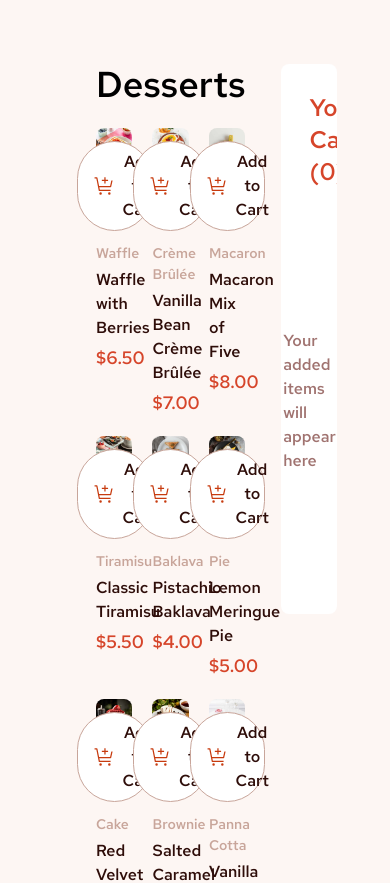
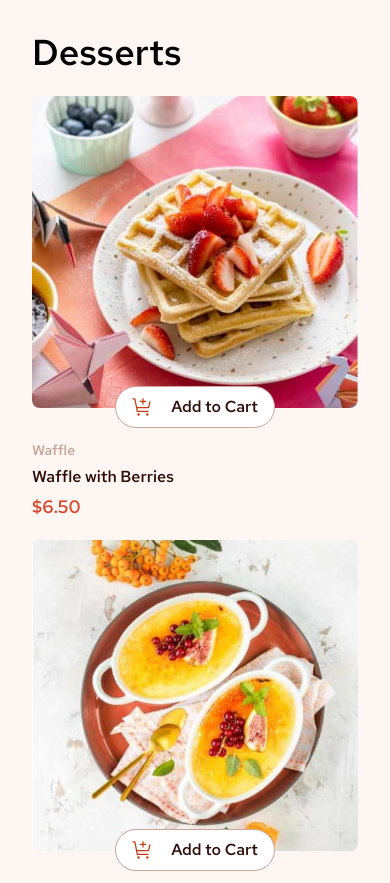
Before and after one commit to AssSam7/fem-products-list-cart, a React (Vite) app: page / in a window 390 px wide. Shown: the top 883 px of the page. Built offline with nearby package versions, Linux system fonts and the light colour scheme.

Commit message:
Adding the responsiveness

```diff
--- a/src/App.jsx
+++ b/src/App.jsx
@@ -10,7 +10,7 @@ const products = data.map((item, i) => ({
 
 function App() {
   return (
-    <div className="flex gap-9">
+    <div className="flex flex-col gap-9 sm:flex-row">
       <ProductsList products={products} />
       <ProductCartBox />
     </div>
--- a/src/components/Cart/ProductCartBox.jsx
+++ b/src/components/Cart/ProductCartBox.jsx
@@ -13,7 +13,7 @@ export default function ProductCartBox() {
   const [isModalOpen, setModalOpen] = useState(false);
 
   return (
-    <div className="flex max-h-[550px] min-h-[400px] w-[30vw] flex-col gap-5 overflow-auto rounded-lg bg-white p-7">
+    <div className="flex h-auto w-full flex-col gap-5 overflow-auto rounded-lg bg-white p-7 sm:max-h-[550px] sm:min-h-[400px] sm:w-[30vw]">
       <h2 className="text-2xl font-bold text-[#D6452A]">
         Your Cart ({state.cartItems.length})
       </h2>
--- a/src/components/Product/ProductsList.jsx
+++ b/src/components/Product/ProductsList.jsx
@@ -2,9 +2,9 @@ import ProductCard from "./ProductCard";
 
 export default function ProductsList({ products }) {
   return (
-    <div className="flex flex-col gap-6 w-[60vw]">
+    <div className="flex w-full flex-col gap-6 sm:w-[60vw]">
       <h1 className="text-4xl font-bold">Desserts</h1>
-      <div className="grid grid-cols-3 gap-5">
+      <div className="grid gap-5 sm:grid-cols-1 lg:grid-cols-3">
         {products.map((product) => (
           <ProductCard key={product.name} product={product} />
         ))}
--- a/src/index.css
+++ b/src/index.css
@@ -9,4 +9,8 @@ body {
   font-family: "MyCustomFont", sans-serif;
   margin: 4rem 6rem;
   background-color: #fdf6f3;
+
+  @media screen and (max-width: 620px) {
+    margin: 2rem 2rem;
+  }
 }
```
